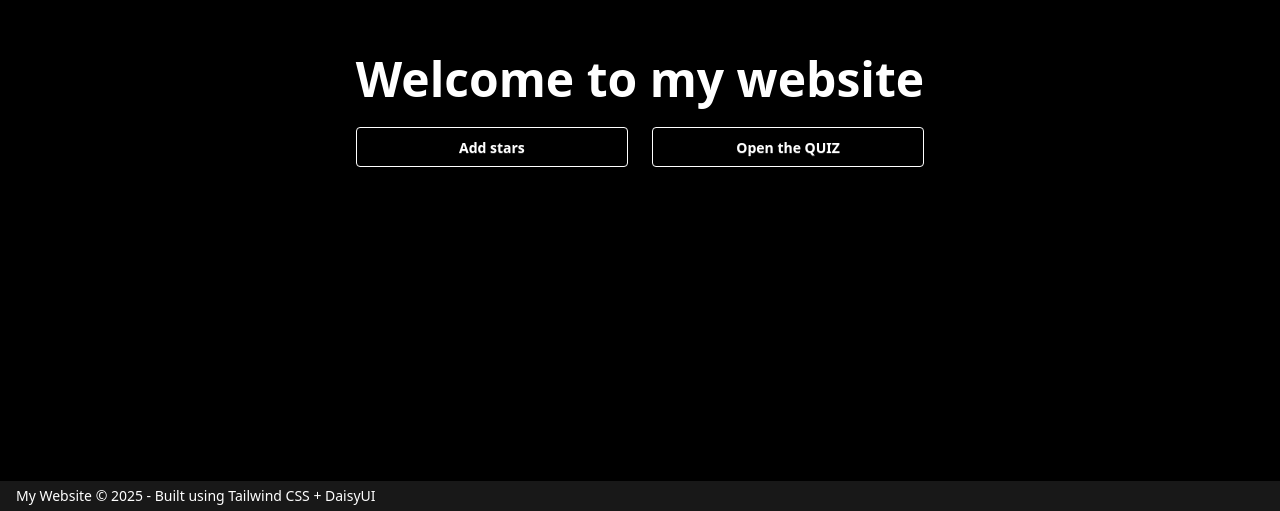
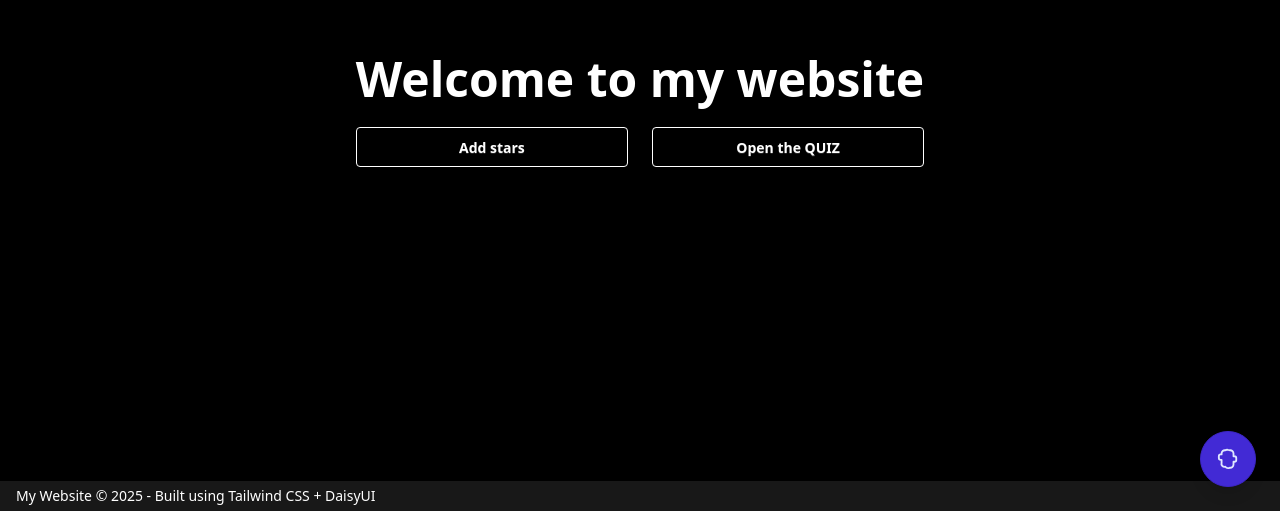
Before and after one commit to Shoukshai/Tristan_Favier, a Vue app: page / in a window 1280 px wide. Shown: the part 289-800 px from the top of the page. Built offline with nearby package versions, Linux system fonts and the light colour scheme.

Commit message:
Added a floating button This button is to prepare for the bruteforce of the quiz

```diff
--- a/src/App.vue
+++ b/src/App.vue
@@ -20,6 +20,14 @@
         class="absolute inset-0 w-full backdrop-blur-[8px] z-10"
       ></div>
     </transition>
+
+    <FloatingButton @open-modal="openRobotModal" />
+
+    <RobotModal
+      :show="isRobotModalOpen"
+      @close="closeRobotModal"
+      @yes="handleRobotYes"
+    />
     <StarField :stars="stars" />
 
     <footer
@@ -36,6 +44,9 @@ import { ref, reactive, computed } from 'vue'
 import WelcomeBanner from './components/WelcomeBanner.vue'
 import QuizModal from './components/QuizModal.vue'
 import StarField from './components/StarField.vue'
+
+import FloatingButton from './components/FloatingButton.vue'
+import RobotModal from './components/RobotModal.vue'
 
 const stars = ref([])
 
@@ -75,6 +86,23 @@ const feedbackMessage = ref('')
 const showFeedback = ref(false)
 const currentQuestionIndex = ref(0)
 
+const isRobotModalOpen = ref(false)
+
+const openRobotModal = () => {
+  isRobotModalOpen.value = true
+  backgroundBlur.value = true
+}
+
+const closeRobotModal = () => {
+  isRobotModalOpen.value = false
+  backgroundBlur.value = false
+}
+
+const handleRobotYes = () => {
+  console.log("User agreed to help the robot!")
+  closeRobotModal()
+}
+
 const questions = [
   {
     question: 'Quel est le framework utilisé pour construire cette application ?',
@@ -83,7 +111,7 @@ const questions = [
   },
   {
     question: 'Combien de couleurs sont choisis pour le fond étoilé ?',
-    options: ['16', '6', '32', '24'],
+    options: ['16', '32', '24', '6'],
     correct: '6',
   },
 ]
--- /dev/null
+++ b/src/components/FloatingButton.vue
@@ -0,0 +1,25 @@
+<template>
+  <button
+    class="btn btn-primary fixed bottom-6 right-6 shadow-lg rounded-full w-14 h-14 flex items-center justify-center z-50"
+    @click="$emit('open-modal')"
+  >
+    <svg
+      xmlns="http://www.w3.org/2000/svg"
+      class="w-6 h-6"
+      fill="none"
+      viewBox="0 0 24 24"
+      stroke="currentColor"
+    >
+      <path
+        stroke-linecap="round"
+        stroke-linejoin="round"
+        stroke-width="2"
+        d="M12 2c.732 0 1.38.195 1.94.523A3.5 3.5 0 0118 6v3h1a2 2 0 012 2v2a2 2 0 01-2 2h-1v3a3.5 3.5 0 01-4.06 3.477A3.495 3.495 0 0112 22a3.495 3.495 0 01-2.94-1.523A3.5 3.5 0 015 16v-3H4a2 2 0 01-2-2v-2a2 2 0 012-2h1V6a3.5 3.5 0 014.06-3.477A3.495 3.495 0 0112 2z"
+      />
+    </svg>
+  </button>
+</template>
+
+<script setup>
+defineEmits(['open-modal'])
+</script>
--- /dev/null
+++ b/src/components/RobotModal.vue
@@ -0,0 +1,37 @@
+<template>
+  <transition name="modal">
+    <div
+      v-if="show"
+      class="modal modal-open fixed inset-0 bg-black bg-opacity-60 flex justify-center items-center z-40"
+    >
+      <div
+        class="bg-neutral p-6 rounded-lg shadow-xl text-white w-full max-w-md"
+      >
+        <h2 class="text-xl font-bold mb-4">Do you want to bruteforce the quiz?</h2>
+        <div class="flex justify-end gap-4">
+          <button class="btn btn-success" @click="$emit('yes')">Yes</button>
+          <button class="btn btn-error" @click="$emit('close')">No</button>
+        </div>
+      </div>
+    </div>
+  </transition>
+</template>
+
+<script setup>
+    const props = defineProps({
+        show: Boolean,
+        })
+    const emit = defineEmits(['close', 'yes'])
+</script>
+
+<style scoped>
+    .modal-enter-active,
+    .modal-leave-active {
+    transition: opacity 0.3s ease, transform 0.3s ease;
+    }
+    .modal-enter-from,
+    .modal-leave-to {
+    opacity: 0;
+    transform: scale(0.9);
+    }
+</style>
```
Also changed, not shown: src/components/QuizModal.vue (+5 -5 lines), src/components/StarField.vue (indentation only).
